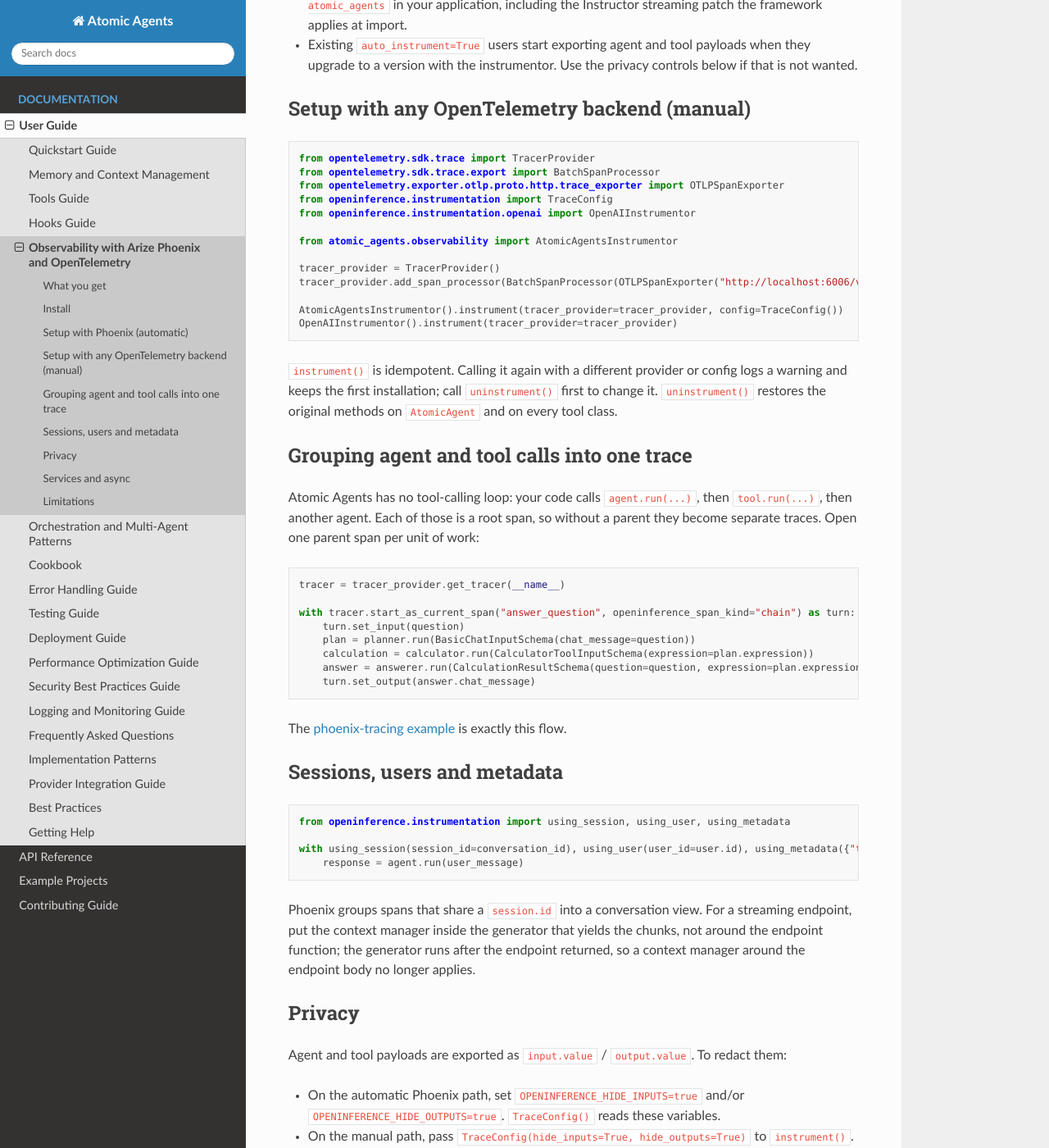
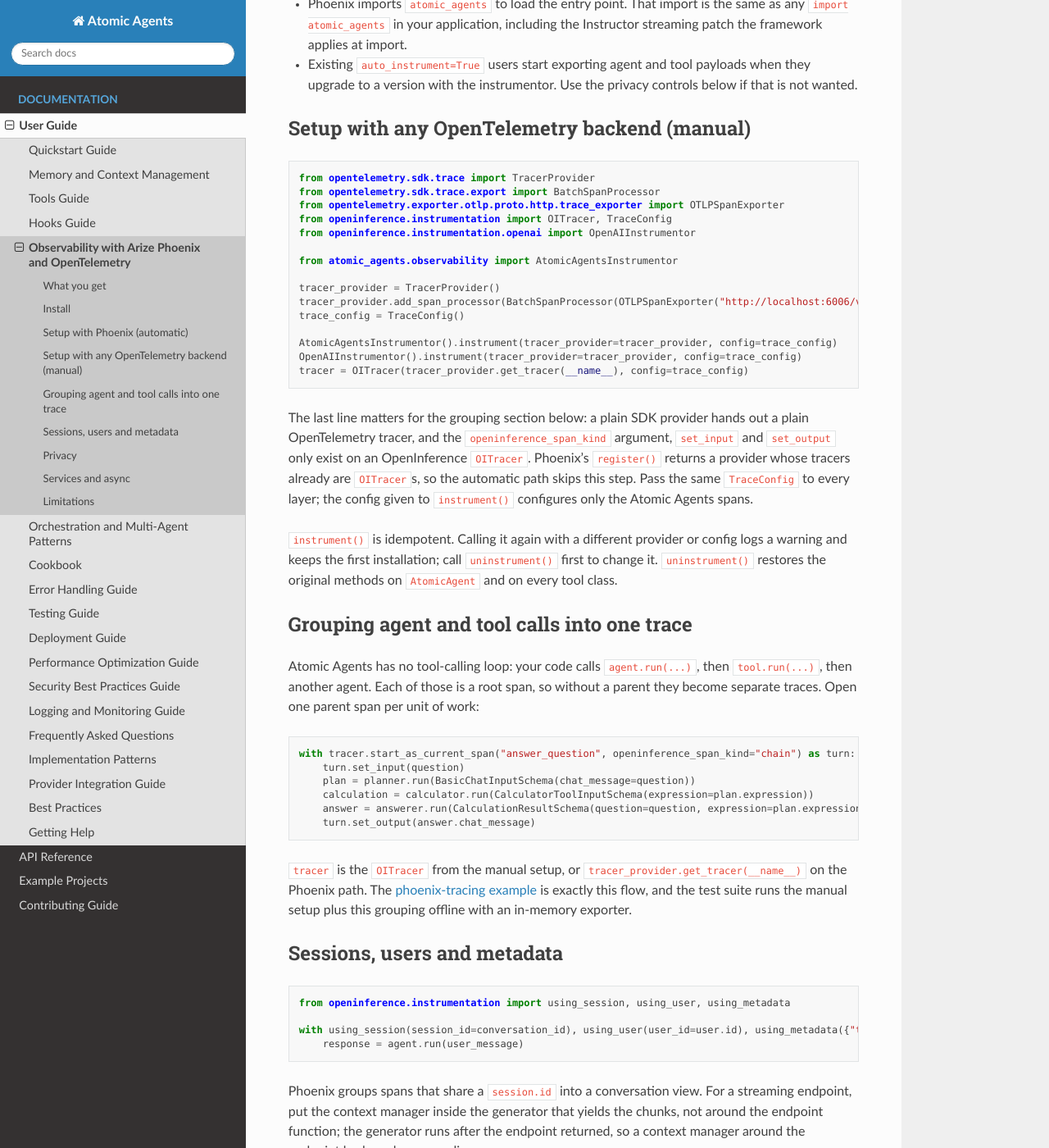
Before and after one commit to setoyoki0221-gif/atomic-agents, a Sphinx documentation site: the page built from docs/guides/observability.md, in a window 1280 px wide and 1400 px high, scrolled down 1679 px. Shown: the whole window at 82% size. Built offline with Sphinx 7.4.7 and the Read the Docs theme 3.1.0, drawn with Linux system fonts in a browser that asks for light colours; some of the changed text lies outside the part shown.

Commit message:
Make the manual OpenTelemetry setup in the observability guide runnable (#309)
The manual path created a plain SDK TracerProvider, then the grouping
section used its plain tracer with openinference_span_kind, set_input
and set_output, which only exist on OpenInference's OITracer. An
offline probe on OTel 1.45.1 / OpenInference 0.1.71 reproduced the
TypeError and AttributeErrors. The guide now wraps the tracer in
OITracer, shares one TraceConfig across the framework instrumentor,
the OpenAI instrumentor and the manual tracer, lists the OpenAI
instrumentor in the manual install command its snippet imports, and
states what payload masking does not cover. A new test runs the
manual setup plus the grouping flow with an in-memory exporter and
asserts one CHAIN parent over AGENT, TOOL, AGENT children.

Co-authored-by: Kenny Vaneetvelde <kenny@eigenwise.io>
Co-authored-by: Claude Fable 5.1 <noreply@anthropic.com>

````diff
--- a/docs/guides/observability.md
+++ b/docs/guides/observability.md
@@ -32,10 +32,11 @@ pip install "atomic-agents[observability]" arize-phoenix-otel openinference-inst
 
 The `observability` extra installs `openinference-instrumentation`, `openinference-semantic-conventions` and
 `opentelemetry-api`. The Phoenix path below works without the extra because `arize-phoenix-otel` already depends on
-those packages; the manual path needs the extra plus an OpenTelemetry SDK and exporter:
+those packages; the manual path needs the extra plus an OpenTelemetry SDK, an exporter, and the instrumentor for
+your LLM client (the example below uses the OpenAI one):
 
 ```bash
-pip install "atomic-agents[observability]" opentelemetry-sdk opentelemetry-exporter-otlp-proto-http
+pip install "atomic-agents[observability]" opentelemetry-sdk opentelemetry-exporter-otlp-proto-http openinference-instrumentation-openai
 ```
 
 ## Setup with Phoenix (automatic)
@@ -66,17 +67,25 @@ Two things to know about the automatic path:
 from opentelemetry.sdk.trace import TracerProvider
 from opentelemetry.sdk.trace.export import BatchSpanProcessor
 from opentelemetry.exporter.otlp.proto.http.trace_exporter import OTLPSpanExporter
-from openinference.instrumentation import TraceConfig
+from openinference.instrumentation import OITracer, TraceConfig
 from openinference.instrumentation.openai import OpenAIInstrumentor
 
 from atomic_agents.observability import AtomicAgentsInstrumentor
 
 tracer_provider = TracerProvider()
 tracer_provider.add_span_processor(BatchSpanProcessor(OTLPSpanExporter("http://localhost:6006/v1/traces")))
+trace_config = TraceConfig()
 
-AtomicAgentsInstrumentor().instrument(tracer_provider=tracer_provider, config=TraceConfig())
-OpenAIInstrumentor().instrument(tracer_provider=tracer_provider)
+AtomicAgentsInstrumentor().instrument(tracer_provider=tracer_provider, config=trace_config)
+OpenAIInstrumentor().instrument(tracer_provider=tracer_provider, config=trace_config)
+tracer = OITracer(tracer_provider.get_tracer(__name__), config=trace_config)
 ```
+
+The last line matters for the grouping section below: a plain SDK provider hands out a plain OpenTelemetry tracer,
+and the `openinference_span_kind` argument, `set_input` and `set_output` only exist on an OpenInference `OITracer`.
+Phoenix's `register()` returns a provider whose tracers already are `OITracer`s, so the automatic path skips this
+step. Pass the same `TraceConfig` to every layer; the config given to `instrument()` configures only the Atomic Agents
+spans.
 
 `instrument()` is idempotent. Calling it again with a different provider or config logs a warning and keeps the first
 installation; call `uninstrument()` first to change it. `uninstrument()` restores the original methods on
@@ -98,8 +105,9 @@ with tracer.start_as_current_span("answer_question", openinference_span_kind="ch
     turn.set_output(answer.chat_message)
 ```
 
-The [phoenix-tracing example](https://github.com/eigenwise/atomic-agents/tree/main/atomic-examples/phoenix-tracing)
-is exactly this flow.
+`tracer` is the `OITracer` from the manual setup, or `tracer_provider.get_tracer(__name__)` on the Phoenix path. The
+[phoenix-tracing example](https://github.com/eigenwise/atomic-agents/tree/main/atomic-examples/phoenix-tracing)
+is exactly this flow, and the test suite runs the manual setup plus this grouping offline with an in-memory exporter.
 
 ## Sessions, users and metadata
 
@@ -122,7 +130,11 @@ Agent and tool payloads are exported as `input.value` / `output.value`. To redac
   `TraceConfig()` reads these variables.
 - On the manual path, pass `TraceConfig(hide_inputs=True, hide_outputs=True)` to `instrument()`.
 
-Redacted values are exported as `__REDACTED__`. `atomic_agents.system_prompt.sha256` stays available either way. It
+Redacted values are exported as `__REDACTED__`. Masking covers the `input.value` and `output.value` attributes of
+Atomic Agents spans and nothing else: exception events and status descriptions (a validation error can quote input
+values), tool names and descriptions, and whatever you put in `using_metadata` are exported as they are. The LLM
+instrumentor and your own `OITracer` each take their own `TraceConfig`, so pass the same one to all three if you want
+the same masking everywhere. `atomic_agents.system_prompt.sha256` stays available either way. It
 hashes the static sections of a `SystemPromptGenerator` (background, steps, output instructions) and ignores what
 context providers add per call, so it identifies the prompt version even when inputs are hidden. Multimodal inputs (images, audio, PDFs) are serialized into
 `input.value` in full; cap attribute size with `OTEL_ATTRIBUTE_VALUE_LENGTH_LIMIT` if that is too much.
````
Also changed, not shown: other parts of docs/guides/observability.md (+0 -2 lines), 1 other file.
